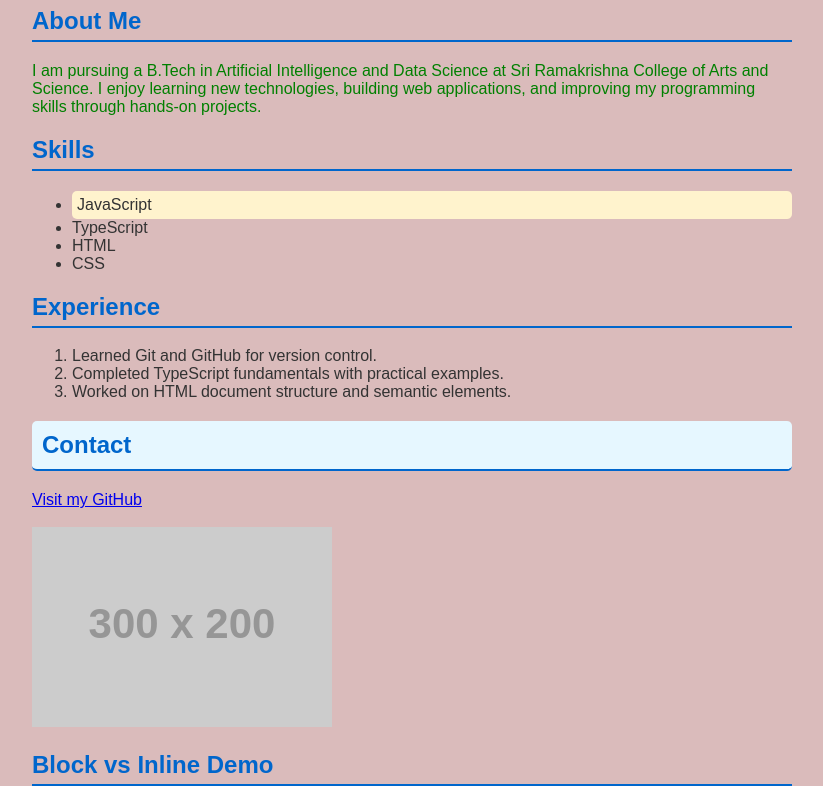
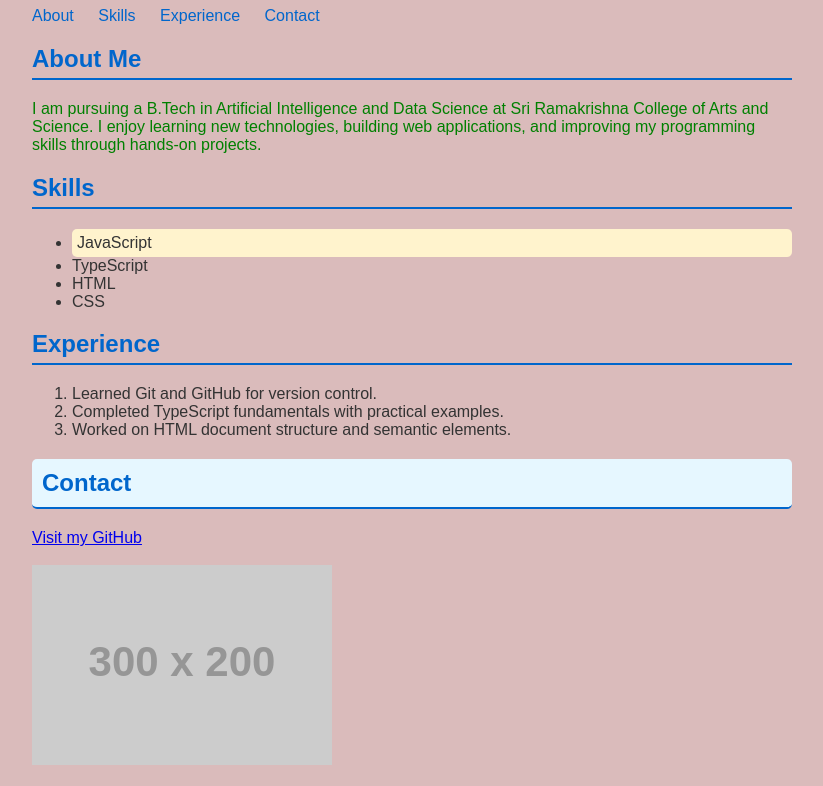
Before and after one commit to Priyadharshinirameshkumar/TypeScript, a plain HTML site: page html-css/session1/index.html in a window 1280 px wide. Shown: the part 93-879 px from the top of the page, without its empty margins (228-1051 px from the left). Drawn offline with Linux system fonts and the light colour scheme; placeholder pictures from the web are drawn by us.

Commit message:
html-css/session1: add navigation with anchor links

```diff
--- a/html-css/session1/css/styles.css
+++ b/html-css/session1/css/styles.css
@@ -88,3 +88,28 @@ selector (or !important, which should generally be avoided).
 Specificity order (lowest to highest):
 Tag Selector < Class Selector < ID Selector
 */
+
+/*
+   Task 3.2 - Navigation
+ */
+
+nav {
+    margin-top: 15px;
+}
+
+nav a {
+    margin-right: 20px;
+    color: #0066cc;
+    text-decoration: none;
+}
+
+nav a:hover {
+    text-decoration: underline;
+}
+
+/*
+The href="#about" link points to the element whose id is "about".
+
+When the link is clicked, the browser searches for that id
+and automatically scrolls to that section of the page.
+*/
--- a/html-css/session1/index.html
+++ b/html-css/session1/index.html
@@ -18,12 +18,23 @@
 
 </head>
 <body>
+<header>
 
-    <header>
+    <h1>R Priyadharshini</h1>
 
-        <h1>R Priyadharshini</h1>
+    <nav>
 
-    </header>
+        <a href="#about">About</a>
+
+        <a href="#skills">Skills</a>
+
+        <a href="#experience">Experience</a>
+
+        <a href="#contact">Contact</a>
+
+    </nav>
+
+</header>
 
     <main>
 
```
